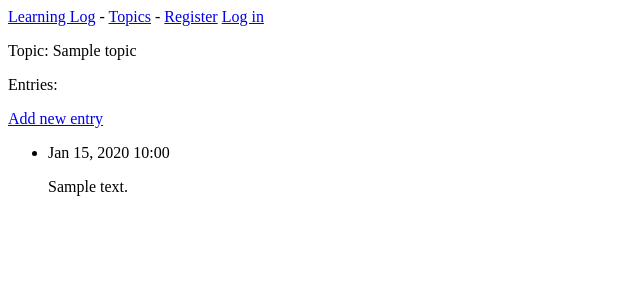
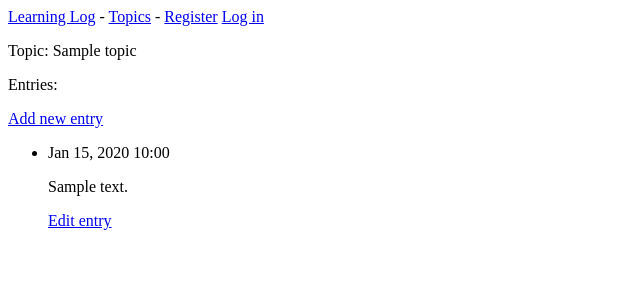
Before and after one commit to ewelinajablonska/learninglog, a Django app: template learning_log/templates/learning_log/topic.html in a window 1280 px wide. Shown: the top 300 px of the page, without its empty margins (0-640 px from the left). Run offline with Django 3.2, Linux system fonts and the light colour scheme; the template is opened without the code that fills it: most values are stand-ins (such as "Sample title", 1, 10 or a date in 2020).

Commit message:
add link tothe edit entry on topic page

```diff
--- a/learning_log/templates/learning_log/topic.html
+++ b/learning_log/templates/learning_log/topic.html
@@ -14,6 +14,9 @@
         <li>
             <p>{{ entry.date_added|date:'M d, Y H:i' }}</p>
             <p>{{ entry.text|linebreaks }}</p>
+            <p>
+                <a href="{% url 'learning_log:edit_entry' entry.id %}">Edit entry</a>
+            </p>
         </li>
     {% empty %}
         <li>There are no enties for this topic yet. </li>
```
